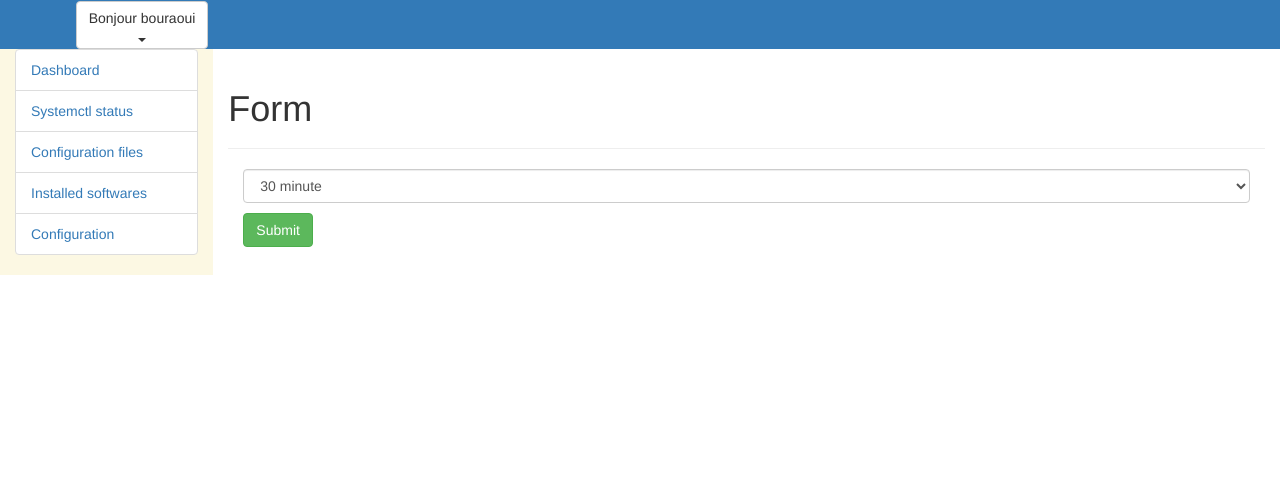
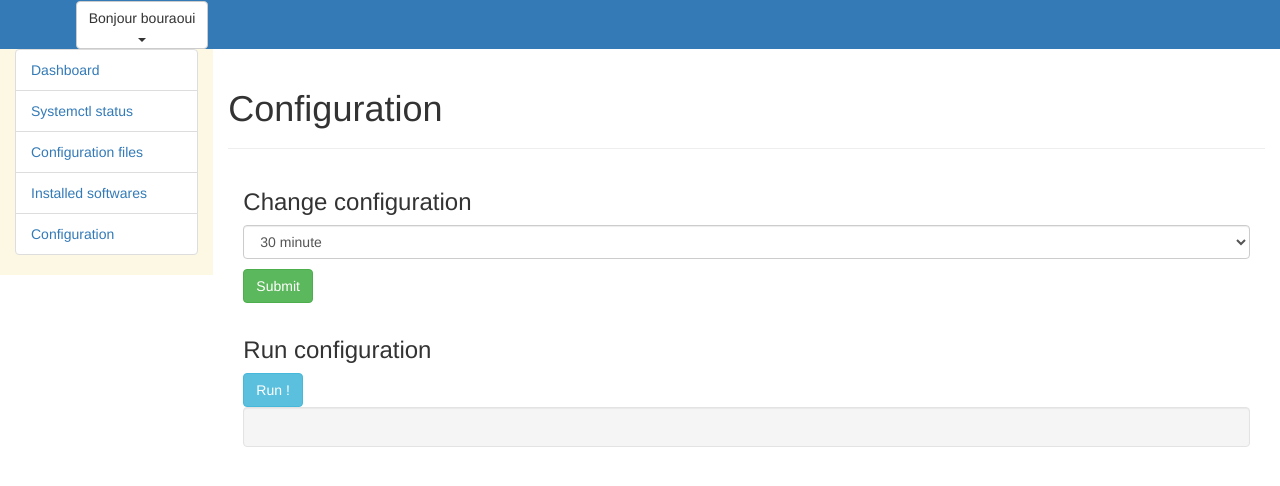
Before and after one commit to rawi47/way_box_app_v2, a Django app: page /dashboard/form in a window 1280 px wide. Shown: the top 486 px of the page. Run offline with Django 3.2, Linux system fonts and the light colour scheme; a user stored in the database is signed in; some libraries are stand-ins or nearby versions.

Commit message:
add run button in dashborad

```diff
--- a/middleware/dashboard/templates/dashboard/name.html
+++ b/middleware/dashboard/templates/dashboard/name.html
@@ -2,11 +2,11 @@
 {% block title %}<title>Way-connect - Configuration</title>{% endblock %}
 {% block content %}
 	<div class="page-header">
-	  <h1>Form</h1>
+	  <h1>Configuration</h1>
 	</div>
 
 	<div class="col-sm-12">
-
+		<h3> Change configuration</h3>
 		<form method="post" class="uniForm">
 		    {% csrf_token %}
 
@@ -17,4 +17,36 @@
 		    <input type="submit" value="Submit" class="btn btn-success">
 		</form>
 	</div>
+	<div class="col-sm-12">
+		<h3> Run configuration</h3>
+
+		<input type="button" value="Run !" class="btn btn-info" id="run">
+
+		<div class="col-sm-12 well output">
+		</div>
+
+	</div>
+	{% load static %}
+	<script type="text/javascript" src="{% static 'js/jquery-3.3.1.min.js' %}"> </script>
+	<script type="text/javascript">
+	var lines = [];
+    $( document ).ready(function() {
+    	 $( "#run" ).click(function() {
+    	 	$(".output").html();
+    	 	$(".output").html("wait...");
+            $.getJSON('/dashboard/run_config',
+                    function (data) {
+
+                        $(".output").html();
+                        $.each(data, function (index, value) {
+                        	 $(".output").append("<p>" + value + "</p>");
+
+					    });
+
+                    });
+
+    });
+    });
+
+	</script>
 {% endblock %}
--- a/middleware/dashboard/urls.py
+++ b/middleware/dashboard/urls.py
@@ -8,4 +8,5 @@ urlpatterns = [
     path('systemctl', views.systemctl_stat, name='systemctl_stats'),
     path('configFiles', views.config_files, name='config_filess'),
     path('installed_software', views.installed_software, name='installed_software'),
+    path('run_config', views.run_config, name='run_config'),
 ]
--- a/middleware/dashboard/views.py
+++ b/middleware/dashboard/views.py
@@ -15,6 +15,8 @@ from django.contrib.auth.models import User
 
 import os
 from memory_profiler import memory_usage
+import json
+from way_box_app_v2 import run
 
 cmd = Cmd()
 user_obj = User.objects.order_by('id')[0]
@@ -111,10 +113,12 @@ def installed_software(request):
     listSo = {}
     for soft in InstalledSoftwares_objs:
         listS = []
-        print(soft.name)
-        cmd.run(soft.name + " -version" ,user_obj,listS,getDate=False)
+
+        cmd.run(soft.command ,user_obj,listS)
 
         listSo[soft.name] = listS
+
+    print (listSo)
 
 
     context = {
@@ -123,11 +127,10 @@ def installed_software(request):
     }
     return HttpResponse(template.render(context, request))
 
-def thirty_day_registrations():
-    final_data = []
-
-    cmd.run("echo /proc/meminfo" ,user_obj,final_data,getDate=False)
+@login_required
+def run_config(request):
+    response_data = []
+    response_data = run._run_main_prog()
 
 
-
-    return final_data
+    return HttpResponse(json.dumps(response_data), content_type="application/json")
--- a/middleware/way_box_app_v2/run.py
+++ b/middleware/way_box_app_v2/run.py
@@ -9,6 +9,7 @@ from user.models import User
 import json
 from django.conf import settings
 import  _thread, time,threading
+import datetime
 
 
 lst = []
@@ -20,10 +21,12 @@ setting_app_obj = SettingApp.objects.order_by('sequence')
 static_path = settings.STATICFILES_DIRS[0] + "/config/"
 
 def _run_main_prog():
+	getD = str(datetime.datetime.now()) + " - "
 	try:
 
 		user_obj = User.objects.order_by('id')[0]
 		env_obj = Env.objects.order_by('api_key')[0]
+
 
 
 		app_mode = env_obj.api_mode
@@ -53,8 +56,9 @@ def _run_main_prog():
 				name = res_obj['name']
 				if env_obj.name != name:
 					Env.objects.filter(pk=env_obj.id).update(name=name)
+				lst.append(getD + name)
 			except Exception as e:
-				print(str(e))
+				lst.append(getD + str(e))
 
 		commands = []
 		for line in setting_app_obj:
@@ -72,11 +76,12 @@ def _run_main_prog():
 					i += 1
 				commands.append((cmmd,line.command_type,line.active))
 				if len(cmmd_next) > 2:
-					commands.append((cmmd_next,line.command_type,line.active))
+					commands.append((cmmd_next,line.command_type_next,line.active))
 
 				Cmd._create_file_conf(source,content,"w")
 
 		for line in commands:
+
 			if line[2]:
 				print(line[0])
 				# run thread from install class
@@ -96,5 +101,7 @@ def _run_main_prog():
 
 		for line in lst:
 			print(line)
+
 	except Exception as e:
-		print(str(e))
+		lst.append(getD + str(e))
+	return lst
--- a/middleware/way_box_app_v2/wsgi.py
+++ b/middleware/way_box_app_v2/wsgi.py
@@ -11,8 +11,6 @@ import os
 
 from django.core.wsgi import get_wsgi_application
 from django.conf import settings
-import configparser
-from . import cron
+
 os.environ.setdefault('DJANGO_SETTINGS_MODULE', 'way_box_app_v2.settings')
-cron._initiate()
 application = get_wsgi_application()
```
Also changed, not shown: middleware/env_config/models.py (+10 -3 lines), w.zone/index.html (added, +14 -0 lines), middleware/dashboard/forms.py (line endings or trailing spaces), middleware/db.sqlite3, middleware/env_config/migrations/0020_settingapp_command_type_next.py (added), middleware/env_config/migrations/0021_installedsoftwares_command.py (added), middleware/utils/migrations/0003_ftputils_httphandler.py (added), 4 other files. Lines whose indentation alone changed are shown as unchanged.
